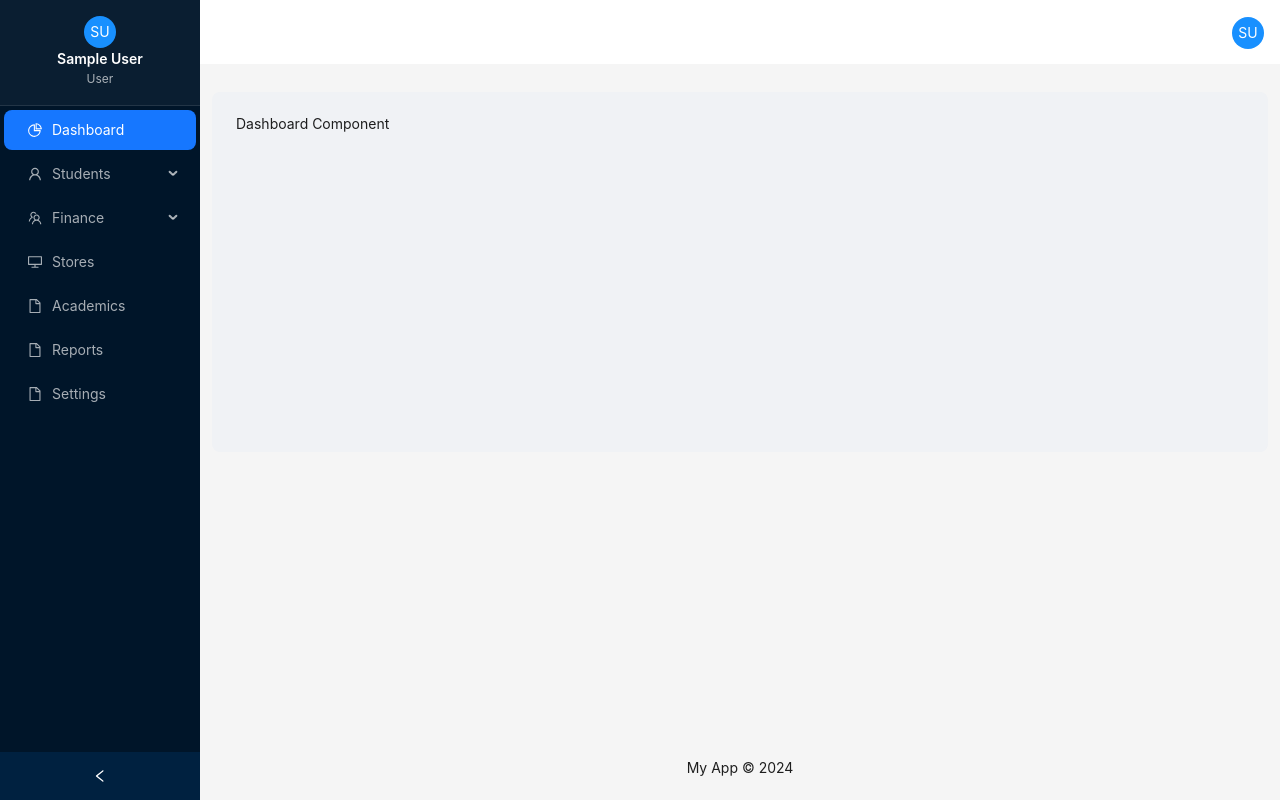
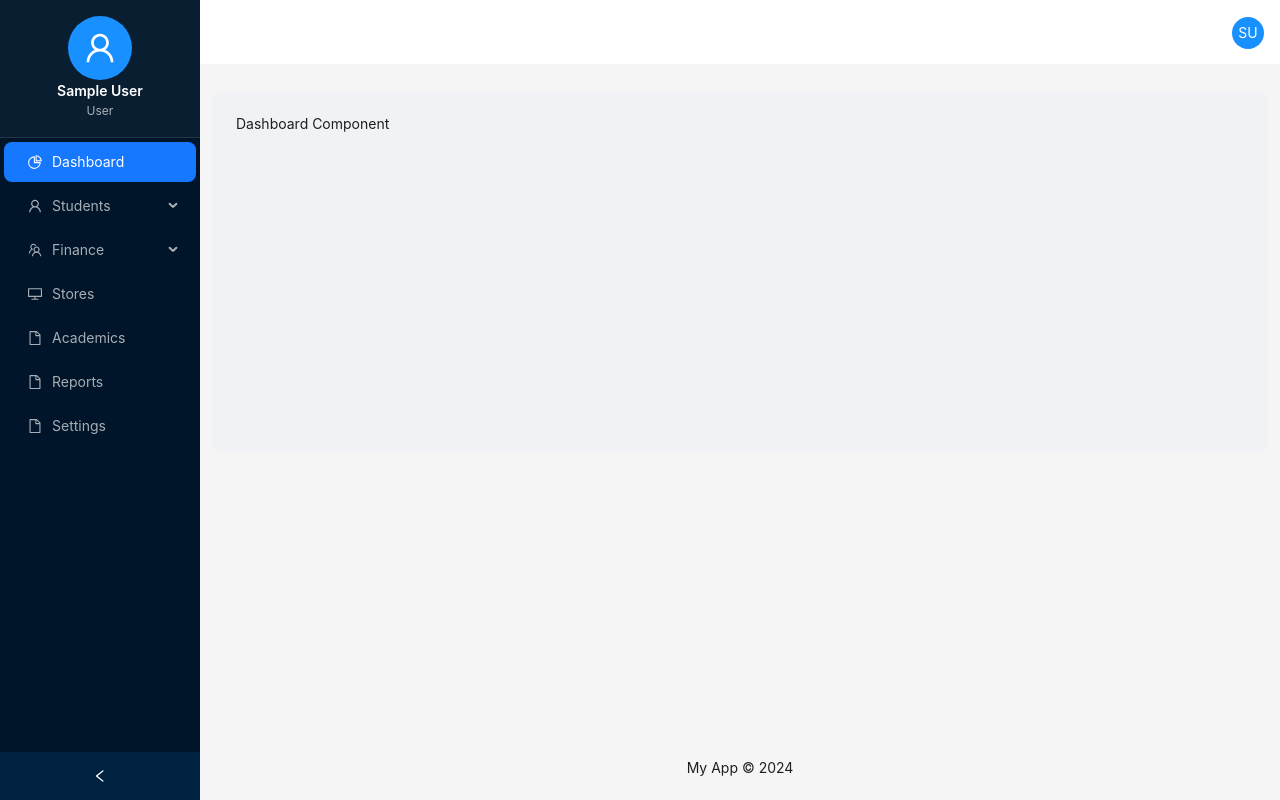
Before and after one commit to munialom/saas-school-novasis, a React (Vite) app in the folder src/frontend/: page / in a window 1280 px wide. Built offline with nearby package versions, Linux system fonts and the light colour scheme; sample sign-in values are in the browser's storage.

Commit message:
data cleans on ui

```diff
--- a/src/frontend/src/components/common/Header.tsx
+++ b/src/frontend/src/components/common/Header.tsx
@@ -1,120 +1,4 @@
 /*
-
-
-
-import React from 'react';
-import { Layout, Avatar, Dropdown, Space, Typography } from 'antd';
-import {
-    UserOutlined,
-    SettingOutlined,
-    LogoutOutlined,
-    CreditCardOutlined,
-    ProfileOutlined,
-} from '@ant-design/icons';
-import type { MenuProps } from 'antd';
-import { useAuth } from "../../context/AuthContext";
-
-const { Header: AntHeader } = Layout;
-const { Text } = Typography;
-
-interface HeaderProps {
-    collapsed: boolean;
-}
-
-type MenuItem = Required<MenuProps>['items'][number];
-
-function getItem(
-    label: React.ReactNode,
-    key: React.Key,
-    icon?: React.ReactNode,
-    children?: MenuItem[],
-): MenuItem {
-    return {
-        key,
-        icon,
-        children,
-        label,
-    } as MenuItem;
-}
-
-const Header: React.FC<HeaderProps> = ({ collapsed }) => {
-    const { logout, roles, token } = useAuth();
-
-    const jwtDecode = (token:string) => {
-        try {
-            return JSON.parse(atob(token.split('.')[1]));
-        } catch (e) {
-            return null
-        }
-    };
-
-
-    const userName = token ? (jwtDecode(token) as any)?.name : 'Guest';
-
-    const handleMenuClick = async (e: any) => {
-        console.log('Menu Item Clicked:', e.key);
-        if(e.key === 'logout'){
-            await logout();
-        }
-    };
-
-    const generateAvatar = (name: string | null) => {
-        if (!name) {
-            return <Avatar icon={<UserOutlined />} />;
-        }
-        const initials = name
-            .split(" ")
-            .map((part) => part[0])
-            .join("")
-            .toUpperCase();
-        return <Avatar style={{ backgroundColor: '#1890ff' }}  >{initials}</Avatar>
-    };
-
-
-    const items: MenuItem[] = [
-        getItem('Profile', 'profile', <ProfileOutlined />),
-        getItem('Account', 'account', <UserOutlined />),
-        getItem('Billing', 'billing', <CreditCardOutlined />),
-        getItem('Settings', 'settings', <SettingOutlined />),
-        getItem('Logout', 'logout', <LogoutOutlined />),
-
-    ];
-
-
-
-    return (
-        <AntHeader
-            style={{
-                padding: '0 16px',
-                background: '#fff',
-                display: 'flex',
-                justifyContent: collapsed ? 'flex-start' : 'flex-end',
-                alignItems: 'center',
-            }}
-        >
-            {collapsed ? null : <div></div>}
-
-            <Dropdown
-                menu={{ items, onClick: handleMenuClick }}
-                placement="bottomRight"
-                arrow
-            >
-                <Space direction='horizontal' align='center' style={{cursor:'pointer'}}>
-                    {generateAvatar(userName)}
-                    {!collapsed && <Space direction="vertical" align="start">
-                        <Text strong>{userName}</Text>
-                        <Text type='secondary' style={{fontSize: "12px"}}>{roles && roles[0]? roles[0] : 'User'}</Text>
-                    </Space>}
-                </Space>
-            </Dropdown>
-
-        </AntHeader>
-    );
-};
-
-export default Header;
-
-*/
 
 
 import React from 'react';
@@ -216,7 +100,7 @@ const Header: React.FC<HeaderProps> = ({ collapsed }) => {
             >
                 <Space direction='horizontal' align='center' style={{cursor:'pointer'}}>
                     {generateAvatar(userName)}
-                    {/* Removed User Name and Role Display */}
+
                 </Space>
             </Dropdown>
 
@@ -225,3 +109,114 @@ const Header: React.FC<HeaderProps> = ({ collapsed }) => {
 };
 
 export default Header;
+*/
+
+
+import React from 'react';
+import { Layout, Avatar, Dropdown, Space } from 'antd';
+import {
+    UserOutlined,
+    SettingOutlined,
+    LogoutOutlined,
+    CreditCardOutlined,
+    ProfileOutlined,
+} from '@ant-design/icons';
+import type { MenuProps } from 'antd';
+import { useAuth } from "../../context/AuthContext";
+
+const { Header: AntHeader } = Layout;
+
+interface HeaderProps {
+    collapsed: boolean;
+}
+
+type MenuItem = Required<MenuProps>['items'][number];
+
+function getItem(
+    label: React.ReactNode,
+    key: React.Key,
+    icon?: React.ReactNode,
+    children?: MenuItem[],
+): MenuItem {
+    return {
+        key,
+        icon,
+        children,
+        label,
+    } as MenuItem;
+}
+
+const Header: React.FC<HeaderProps> = ({ collapsed }) => {
+    const { logout, token } = useAuth();
+
+    const jwtDecode = (token:string) => {
+        try {
+            return JSON.parse(atob(token.split('.')[1]));
+        } catch (e) {
+            return null
+        }
+    };
+
+
+    const userName = token ? (jwtDecode(token) as any)?.name : null;
+
+
+    const handleMenuClick = async (e: any) => {
+        console.log('Menu Item Clicked:', e.key);
+        if(e.key === 'logout'){
+            await logout();
+        }
+    };
+
+    const generateAvatar = (name: string | null) => {
+        if (!name) {
+            return <Avatar icon={<UserOutlined />} />;
+        }
+        const initials = name
+            .split(" ")
+            .map((part) => part[0])
+            .join("")
+            .toUpperCase();
+        return <Avatar style={{ backgroundColor: '#1890ff' }}  >{initials}</Avatar>
+    };
+
+
+    const items: MenuItem[] = [
+        getItem('Profile', 'profile', <ProfileOutlined />),
+        getItem('Account', 'account', <UserOutlined />),
+        getItem('Billing', 'billing', <CreditCardOutlined />),
+        getItem('Settings', 'settings', <SettingOutlined />),
+        getItem('Logout', 'logout', <LogoutOutlined />),
+
+    ];
+
+
+
+    return (
+        <AntHeader
+            style={{
+                padding: '0 16px',
+                background: '#fff',
+                display: 'flex',
+                justifyContent: 'flex-end', // Always use flex-end to keep items to the right
+                alignItems: 'center',
+            }}
+        >
+            {collapsed ? null : <div></div>}
+
+            <Dropdown
+                menu={{ items, onClick: handleMenuClick }}
+                placement="bottomRight"
+                arrow
+            >
+                <Space direction='horizontal' align='center' style={{cursor:'pointer'}}>
+                    {generateAvatar(userName)}
+
+                </Space>
+            </Dropdown>
+
+        </AntHeader>
+    );
+};
+
+export default Header;
--- a/src/frontend/src/components/common/SideBar.tsx
+++ b/src/frontend/src/components/common/SideBar.tsx
@@ -1,3 +1,4 @@
+/*
 
 
 
@@ -88,4 +89,93 @@ const Sidebar: React.FC<SidebarProps> = ({ collapsed, onCollapse }) => {
     );
 };
 
+export default Sidebar;*/
+
+import React from 'react';
+import { Layout, Menu } from 'antd';
+import {
+    DesktopOutlined,
+    FileOutlined,
+    PieChartOutlined,
+    TeamOutlined,
+    UserOutlined,
+} from '@ant-design/icons';
+import type { MenuProps } from 'antd';
+import UserProfile from './UserProfile';  // Import UserProfile
+import { useNavigate } from 'react-router-dom';
+import { useAuth } from '../../context/AuthContext';
+
+const { Sider } = Layout;
+
+type MenuItem = Required<MenuProps>['items'][number];
+
+function getItem(
+    label: React.ReactNode,
+    key: React.Key,
+    icon?: React.ReactNode,
+    children?: MenuItem[],
+): MenuItem {
+    return {
+        key,
+        icon,
+        children,
+        label,
+    } as MenuItem;
+}
+
+const items: MenuItem[] = [
+    getItem('Dashboard', '/', <PieChartOutlined />),
+    getItem('Students', 'sub1', <UserOutlined />, [
+        getItem('Admission', '/students/admission'),
+        getItem('Admission Register', '/students/admission-register'),
+    ]),
+    getItem('Finance', 'sub2', <TeamOutlined />, [
+        getItem('Fee Settings', '/finance/fee-settings'),
+        getItem('Receive Fees', '/finance/receive-fees'),
+        getItem('Payment Reports', '/finance/payment-reports'),
+    ]),
+    getItem('Stores', '/stores', <DesktopOutlined />),
+    getItem('Academics', '/academics', <FileOutlined />),
+    getItem('Reports','/reports',  <FileOutlined />),
+    getItem('Settings','/settings', <FileOutlined />),
+
+
+];
+
+interface SidebarProps {
+    collapsed: boolean;
+    onCollapse: (collapsed: boolean) => void;
+}
+
+const Sidebar: React.FC<SidebarProps> = ({ collapsed, onCollapse }) => {
+    const navigate = useNavigate();
+    const { token, roles } = useAuth();
+
+    const jwtDecode = (token:string) => {
+        try {
+            return JSON.parse(atob(token.split('.')[1]));
+        } catch (e) {
+            return null
+        }
+    };
+
+    const userName = token ? (jwtDecode(token) as any)?.name : 'Guest';
+    const userRole = roles && roles[0] ? roles[0] : 'User';
+
+    const handleMenuClick = (e:any) => {
+        navigate(e.key);
+    };
+
+    return (
+        <Sider collapsible collapsed={collapsed} onCollapse={onCollapse}>
+            <UserProfile
+                name={userName}
+                role={userRole}
+                collapsed={collapsed}
+            />
+            <Menu theme="dark" defaultSelectedKeys={['/']} mode="inline" items={items} onClick={handleMenuClick}/>
+        </Sider>
+    );
+};
+
 export default Sidebar;
--- a/src/frontend/src/components/common/UserProfile.tsx
+++ b/src/frontend/src/components/common/UserProfile.tsx
@@ -1,4 +1,3 @@
-/*
 import React from 'react';
 import { Avatar, Typography } from 'antd';
 import { UserOutlined } from '@ant-design/icons';
@@ -6,13 +5,12 @@ import { UserOutlined } from '@ant-design/icons';
 const { Text } = Typography;
 
 interface UserProfileProps {
-    name: string;
+    name: string | null;
     role: string;
     collapsed: boolean;
-    avatar: string | null;
 }
 
-const UserProfile: React.FC<UserProfileProps> = ({ name, role, collapsed, avatar }) => {
+const UserProfile: React.FC<UserProfileProps> = ({ name, role, collapsed }) => {
     return (
         <div style={{
             padding: '16px',
@@ -20,78 +18,7 @@ const UserProfile: React.FC<UserProfileProps> = ({ name, role, collapsed, avatar
             borderBottom: '1px solid rgba(255, 255, 255, 0.1)',
             background: 'rgba(255, 255, 255, 0.04)',
         }}>
-            <Avatar
-                size={collapsed ? 32 : 64}
-                icon={<UserOutlined />}
-                src={avatar}
-                style={{
-                    marginBottom: collapsed ? '8px' : '16px',
-                    backgroundColor: '#1890ff',
-                }}
-            />
-            {!collapsed && (
-                <div style={{ color: 'white' }}>
-                    <Text
-                        strong
-                        style={{
-                            color: 'white',
-                            display: 'block',
-                            whiteSpace: 'nowrap',
-                            overflow: 'hidden',
-                            textOverflow: 'ellipsis'
-                        }}
-                    >
-                        {name}
-                    </Text>
-                    <Text
-                        style={{
-                            color: 'rgba(255, 255, 255, 0.65)',
-                            fontSize: '12px'
-                        }}
-                    >
-                        {role}
-                    </Text>
-                </div>
-            )}
-        </div>
-    );
-};
-
-export default UserProfile;*/
-
-import React from 'react';
-import { Avatar, Typography } from 'antd';
-import { UserOutlined } from '@ant-design/icons';
-
-const { Text } = Typography;
-
-interface UserProfileProps {
-    name: string;
-    role: string;
-    collapsed: boolean;
-    // avatar: string | null; // Removed the avatar prop as we're generating it based on name
-}
-
-const UserProfile: React.FC<UserProfileProps> = ({ name, role, collapsed }) => {
-    const generateAvatar = (name: string | null) => {
-        if (!name) {
-            return <Avatar icon={<UserOutlined />} />;
-        }
-        const initials = name
-            .split(" ")
-            .map((part) => part[0])
-            .join("")
-            .toUpperCase();
-        return <Avatar style={{ backgroundColor: '#1890ff' }}  >{initials}</Avatar>
-    };
-    return (
-        <div style={{
-            padding: '16px',
-            textAlign: 'center',
-            borderBottom: '1px solid rgba(255, 255, 255, 0.1)',
-            background: 'rgba(255, 255, 255, 0.04)',
-        }}>
-            {generateAvatar(name)}
+            <Avatar size={64} icon={<UserOutlined />} style={{backgroundColor:'#1890ff'}} />
             {!collapsed && (
                 <div style={{ color: 'white' }}>
                     <Text
```
